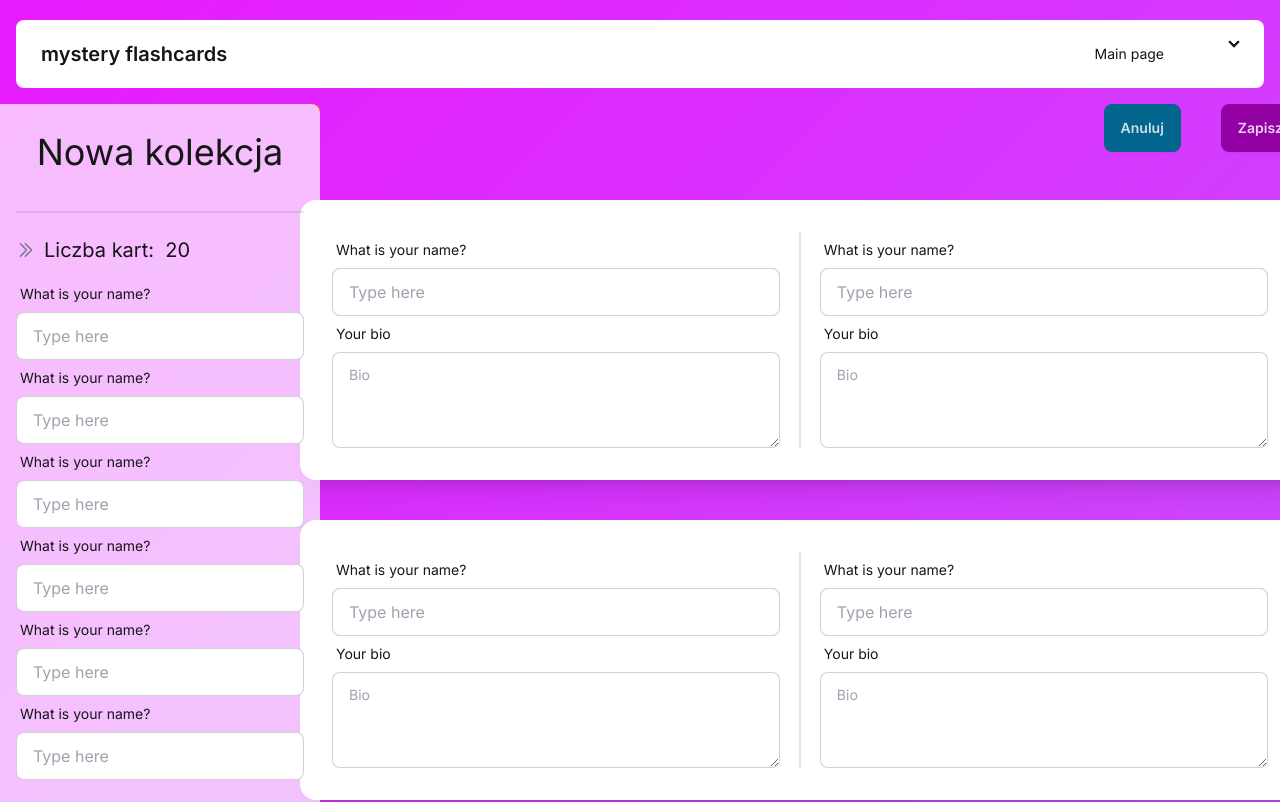
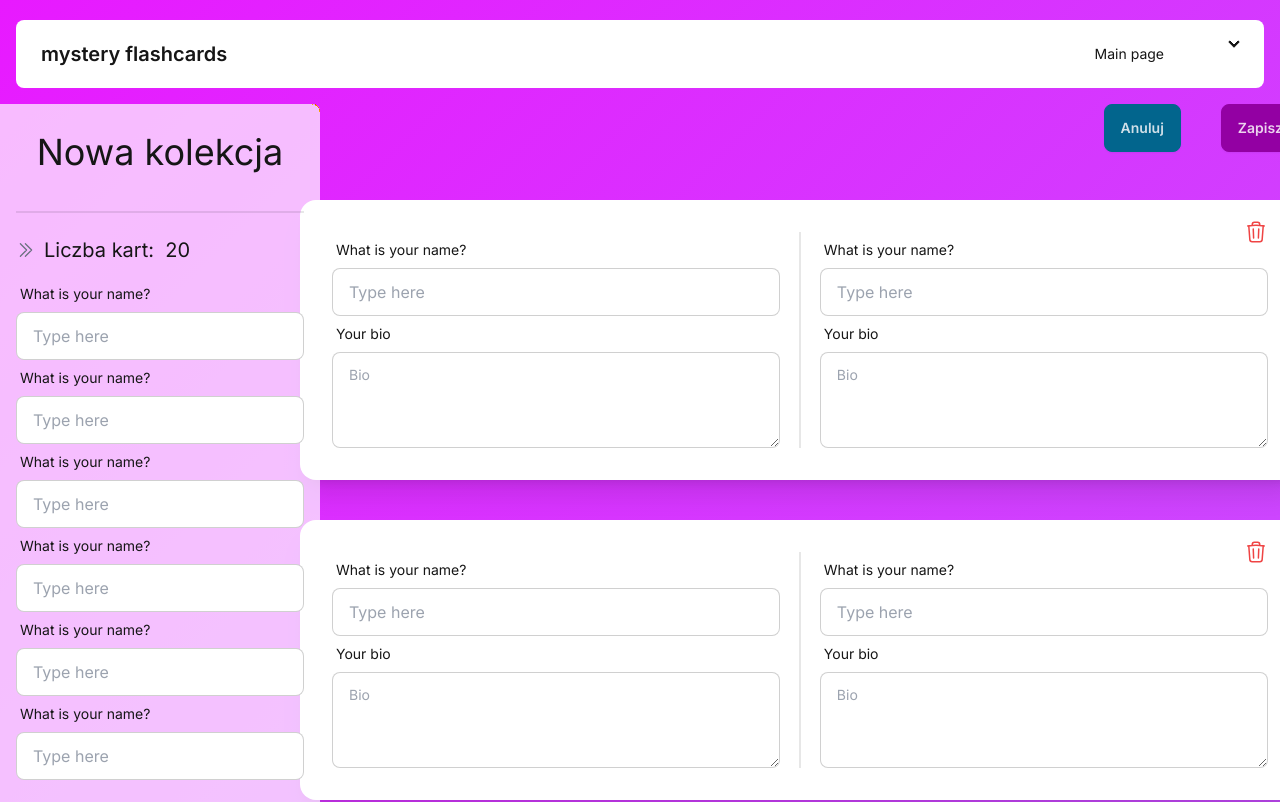
Before and after one commit to mk1808/Mystery-flashcards, a Next.js app in the folder mystery-flashcards/: page /en/flashcards/new in a window 1280 px wide. Shown: the top 802 px of the page. Built offline with nearby package versions, Linux system fonts and the light colour scheme.

Commit message:
feature #38: add delete flashcrd icon

```diff
--- a/mystery-flashcards/app/[locale]/(flashcardsLearn)/flashcards/new/page.tsx
+++ b/mystery-flashcards/app/[locale]/(flashcardsLearn)/flashcards/new/page.tsx
@@ -1,3 +1,4 @@
+'use client'
 import FlashcardContainer from '@/components/common/FlashcardContainer';
 import { FlashcardT } from '@/models/Flashcard';
 import { HeartIcon } from '@heroicons/react/24/outline';
@@ -12,12 +13,17 @@ export default function NewFlashcards({ params }: { params: { id: String } }) {
   }
 
   const flashcards: FlashcardT[] = Array(20).fill(singleFlashcard);
+
+  function onDelete() {
+    console.log("onDelete")
+  }
+
   return (
     <>
       <div className="w-[1000px]">
         {renderActionButtons()}
         {flashcards.map(card => <FlashcardContainer key={card.wordLang1} card={card} renderInput={renderInput}
-        renderTextarea={renderTextarea}
+          renderTextarea={renderTextarea} onDelete={onDelete}
         />)}
       </div>
       <div>FlashcardsDetails {params.id}</div>
@@ -33,7 +39,7 @@ export default function NewFlashcards({ params }: { params: { id: String } }) {
     )
   }
 
-  function renderInput(label:any="What is your name?") {
+  function renderInput(label: any = "What is your name?") {
     return (
       <label className="form-control w-full ">
         <div className="label">
@@ -44,14 +50,14 @@ export default function NewFlashcards({ params }: { params: { id: String } }) {
     )
   }
 
-  function renderTextarea(){
+  function renderTextarea() {
     return (
       <label className="form-control">
-  <div className="label">
-    <span className="label-text">Your bio</span>
-  </div>
-  <textarea className="textarea textarea-bordered h-24" placeholder="Bio"></textarea>
-</label>
+        <div className="label">
+          <span className="label-text">Your bio</span>
+        </div>
+        <textarea className="textarea textarea-bordered h-24" placeholder="Bio"></textarea>
+      </label>
     )
   }
 }
--- a/mystery-flashcards/components/common/FlashcardContainer.tsx
+++ b/mystery-flashcards/components/common/FlashcardContainer.tsx
@@ -1,7 +1,18 @@
 import { FlashcardT } from '@/models/Flashcard'
 import React from 'react'
+import { TrashIcon } from "@heroicons/react/24/outline";
 
-function FlashcardContainer({ card, renderInput, renderTextarea }: { card: FlashcardT, renderInput: any, renderTextarea:any }) {
+function FlashcardContainer({
+  card,
+  renderInput,
+  renderTextarea,
+  onDelete
+}: {
+  card: FlashcardT,
+  renderInput: any,
+  renderTextarea: any,
+  onDelete?: () => any
+}) {
   return (
     <div className="card w-[1000px] bg-base-100 shadow-xl mb-10">
       <div className="card-body">
@@ -14,7 +25,7 @@ function FlashcardContainer({ card, renderInput, renderTextarea }: { card: Flash
             {renderRightSide()}
           </div>
         </div>
-
+        {renderDeleteIcon()}
       </div>
     </div>
   )
@@ -52,6 +63,14 @@ function FlashcardContainer({ card, renderInput, renderTextarea }: { card: Flash
       </div>
     );
   }
+
+  function renderDeleteIcon() {
+    return onDelete && (
+      <div className='absolute top-5 right-8 cursor-pointer'>
+        <TrashIcon className="h-6 w-6 text-red-500" onClick={onDelete} />
+      </div>
+    )
+  }
 }
 
 export default FlashcardContainer
```
